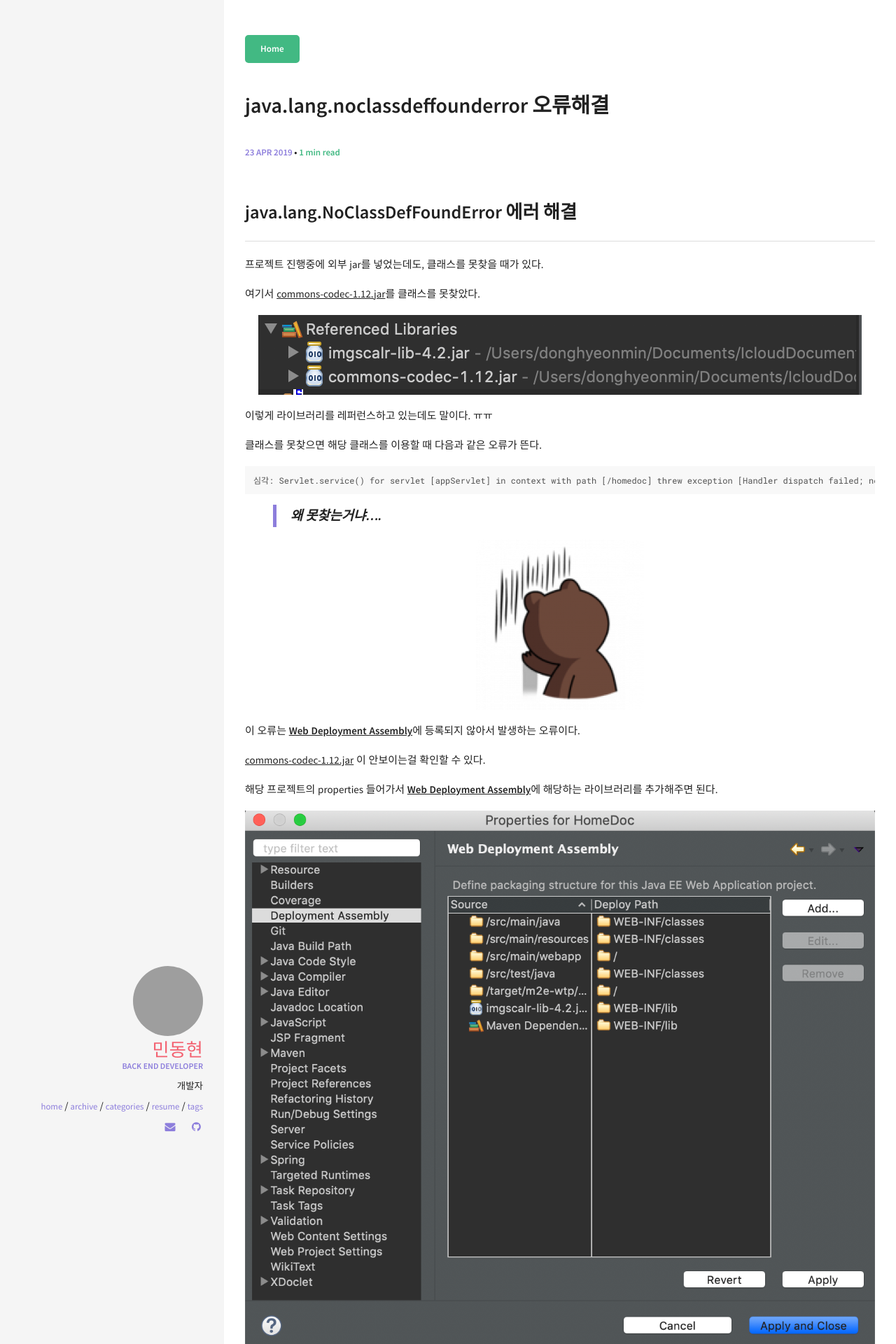
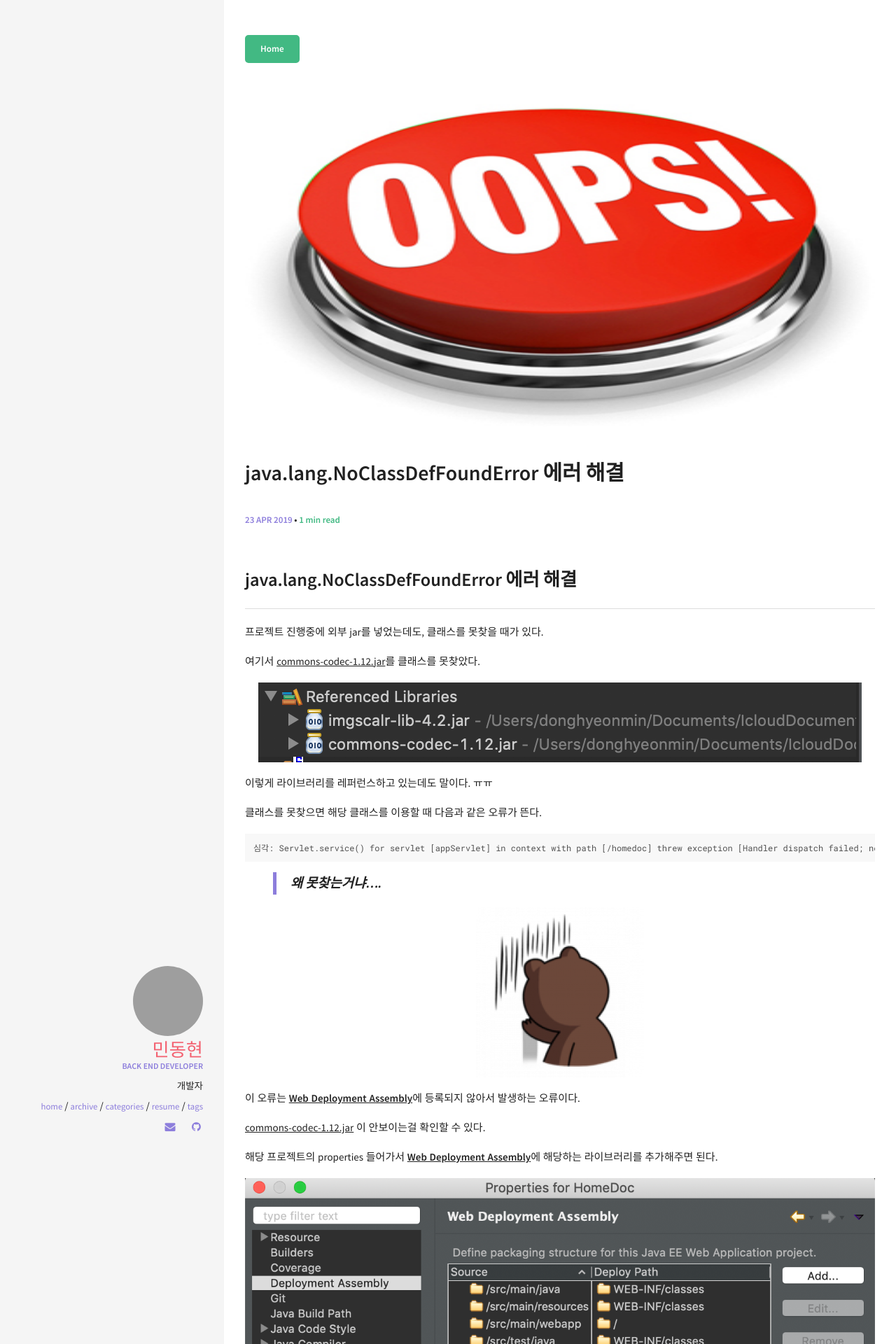
Before and after one commit to DaeAkin/DaeAkin.github.io, a Jekyll site: the page built from _posts/2019-04-23- java.lang.NoClassDefFoundError 오류해결.md, in a window 1280 px wide. Shown: the top 1920 px of the page at 70% size. Built offline with Jekyll 4.4.1, drawn with Linux system fonts in a browser that asks for light colours; our own code applies the rules of GitHub Pages for plain Markdown files; comment, search, counter and statistics services are not loaded.

Commit message:
Update 2019-04-23- java.lang.NoClassDefFoundError 오류해결.md

```diff
--- a/_posts/2019-04-23- java.lang.NoClassDefFoundError 오류해결.md
+++ b/_posts/2019-04-23- java.lang.NoClassDefFoundError 오류해결.md
@@ -1,3 +1,12 @@
+---
+layout: post
+title: java.lang.NoClassDefFoundError 에러 해결
+categories: [Spring]
+comments: true
+image:
+
+  feature: Error.jpg
+---
 ##  java.lang.NoClassDefFoundError 에러 해결
 
 
```
